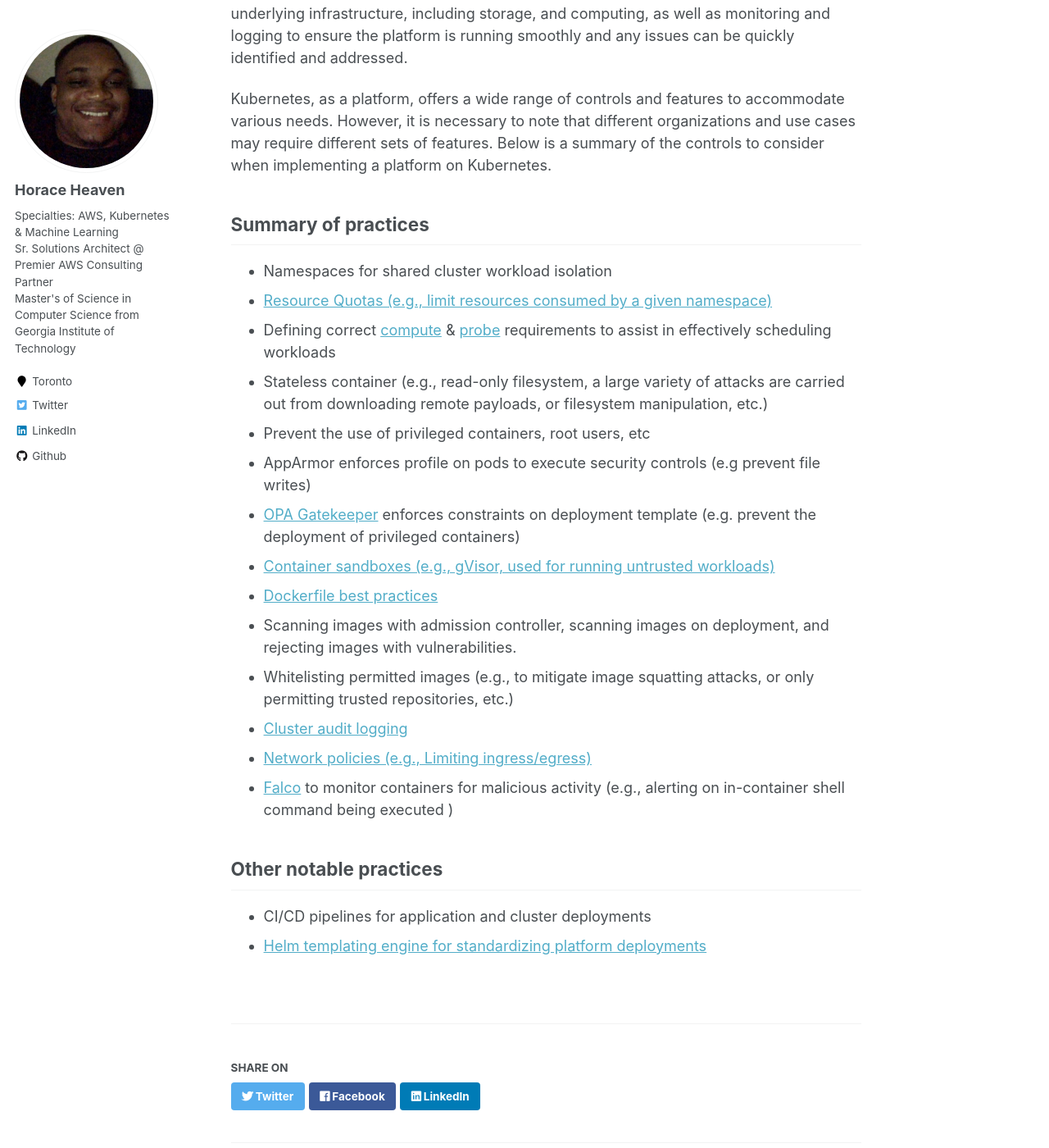
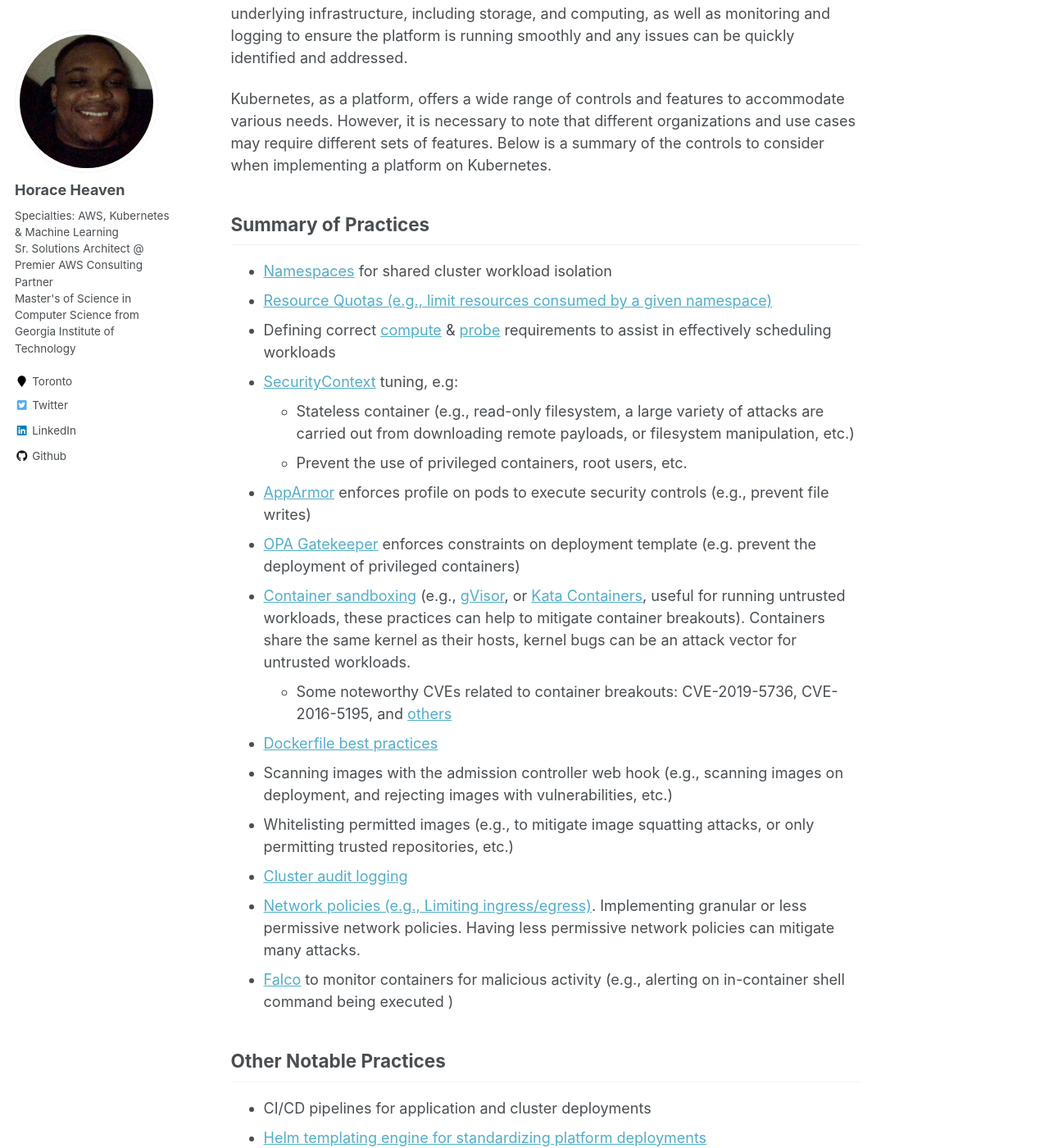
Before and after one commit to horaceheaven/horaceheaven.github.io, a Jekyll site: the page built from _publications/kubernetes-best-practices.md, in a window 1280 px wide and 1400 px high, scrolled down 1520 px. Shown: the whole window at 82% size. Built offline with Jekyll 4.4.1, drawn with Linux system fonts in a browser that asks for light colours; some of the changed text lies outside the part shown.

Commit message:
Update doc

```diff
--- a/_publications/kubernetes-best-practices.md
+++ b/_publications/kubernetes-best-practices.md
@@ -7,8 +7,8 @@ permalink: /publications/kubernetes-best-practices
 ---
 # Table of Contents
 1. [Overview](#overview)
-2. [Summary of practices](#summary-of-practices)
-3. [Other notable practices](#other-notable-practices)
+2. [Summary of Practices](#summary-of-practices)
+3. [Other Notable Practices](#other-notable-practices)
 
 ## Overview
 As businesses strive for digital transformation and the ability to quickly innovate and meet the needs of their users, there is a growing demand for platforms that are scalable, extensible, and secure. To remain competitive, software must be flexible and able to adapt to changing needs. Kubernetes has become a popular choice for building application platforms due to its ability to provide automation, high availability, and portability out of the box, allowing platform teams to build on top of it with confidence.
@@ -25,22 +25,24 @@ In addition to these considerations, it's essential to have a solid understandin
 
 Kubernetes, as a platform, offers a wide range of controls and features to accommodate various needs. However, it is necessary to note that different organizations and use cases may require different sets of features. Below is a summary of the controls to consider when implementing a platform on Kubernetes.
 
-## Summary of practices
-* Namespaces for shared cluster workload isolation
+## Summary of Practices
+* [Namespaces](https://kubernetes.io/docs/concepts/overview/working-with-objects/namespaces/) for shared cluster workload isolation
 * [Resource Quotas (e.g., limit resources consumed by a given namespace)](https://kubernetes.io/docs/tasks/administer-cluster/manage-resources/quota-memory-cpu-namespace/)
 * Defining correct [compute](https://kubernetes.io/docs/concepts/configuration/manage-resources-containers/) & [probe](https://kubernetes.io/docs/tasks/configure-pod-container/configure-liveness-readiness-startup-probes/) requirements to assist in effectively scheduling workloads
-* Stateless container (e.g., read-only filesystem, a large variety of attacks are carried out from downloading remote payloads, or filesystem manipulation, etc.)
-* Prevent the use of privileged containers, root users, etc
-* AppArmor enforces profile on pods to execute security controls (e.g prevent file writes)
+* [SecurityContext](https://kubernetes.io/docs/tasks/configure-pod-container/security-context/) tuning, e.g:
+	* Stateless container (e.g., read-only filesystem, a large variety of attacks are carried out from downloading remote payloads, or filesystem manipulation, etc.)
+	* Prevent the use of privileged containers, root users, etc.
+* [AppArmor](https://kubernetes.io/docs/tutorials/security/apparmor/) enforces profile on pods to execute security controls (e.g., prevent file writes)
 * [OPA Gatekeeper](https://kubernetes.io/blog/2019/08/06/opa-gatekeeper-policy-and-governance-for-kubernetes/) enforces constraints on deployment template (e.g. prevent the deployment of privileged containers)
-* [Container sandboxes (e.g., gVisor, used for running untrusted workloads)](https://kubernetes.io/docs/concepts/containers/runtime-class/)
+* [Container sandboxing](https://kubernetes.io/docs/concepts/containers/runtime-class/) (e.g., [gVisor](https://github.com/google/gvisor), or [Kata Containers](https://katacontainers.io), useful for running untrusted workloads, these practices can help to mitigate container breakouts). Containers share the same kernel as their hosts, kernel bugs can be an attack vector for untrusted workloads.
+	* Some noteworthy CVEs related to container breakouts: CVE-2019-5736, CVE-2016-5195, and [others](https://www.container-security.site/attackers/container_breakout_vulnerabilities.html)
 * [Dockerfile best practices](https://docs.docker.com/develop/develop-images/dockerfile_best-practices/)
-* Scanning images with admission controller, scanning images on deployment, and rejecting images with vulnerabilities.
+* Scanning images with the admission controller web hook (e.g., scanning images on deployment, and rejecting images with vulnerabilities, etc.)
 * Whitelisting permitted images (e.g., to mitigate image squatting attacks, or only permitting trusted repositories, etc.)
 * [Cluster audit logging](https://kubernetes.io/docs/tasks/debug/debug-cluster/audit/)
-* [Network policies (e.g., Limiting ingress/egress)](https://kubernetes.io/docs/concepts/services-networking/network-policies/)
+* [Network policies (e.g., Limiting ingress/egress)](https://kubernetes.io/docs/concepts/services-networking/network-policies/). Implementing granular or less permissive network policies. Having less permissive network policies can mitigate many attacks.
 * [Falco](https://falco.org) to monitor containers for malicious activity (e.g., alerting on in-container shell command being executed )
 
-## Other notable practices
+## Other Notable Practices
 * CI/CD pipelines for application and cluster deployments
 * [Helm templating engine for standardizing platform deployments](https://helm.sh)
```
